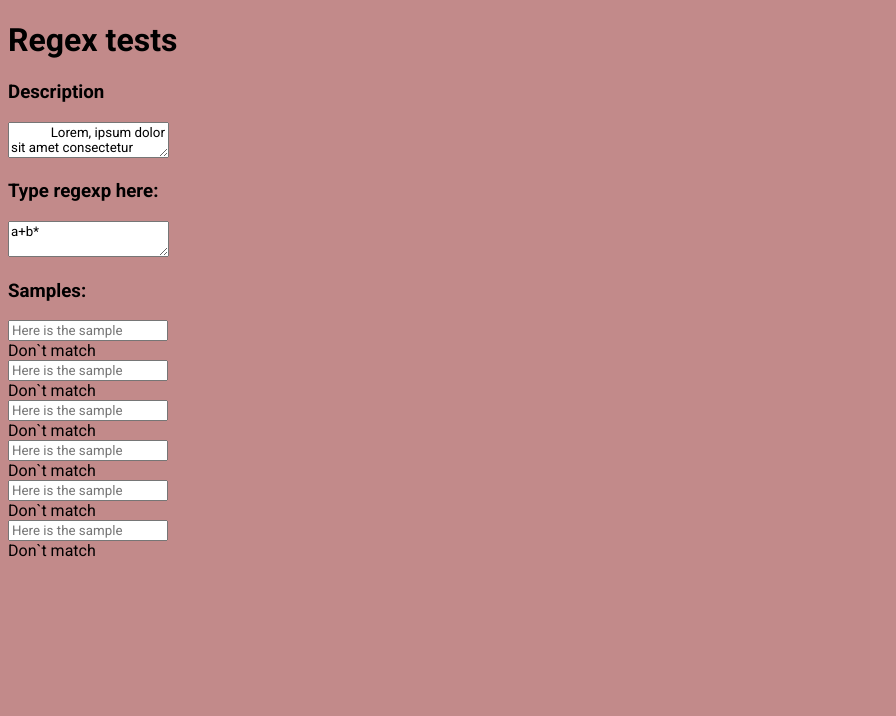
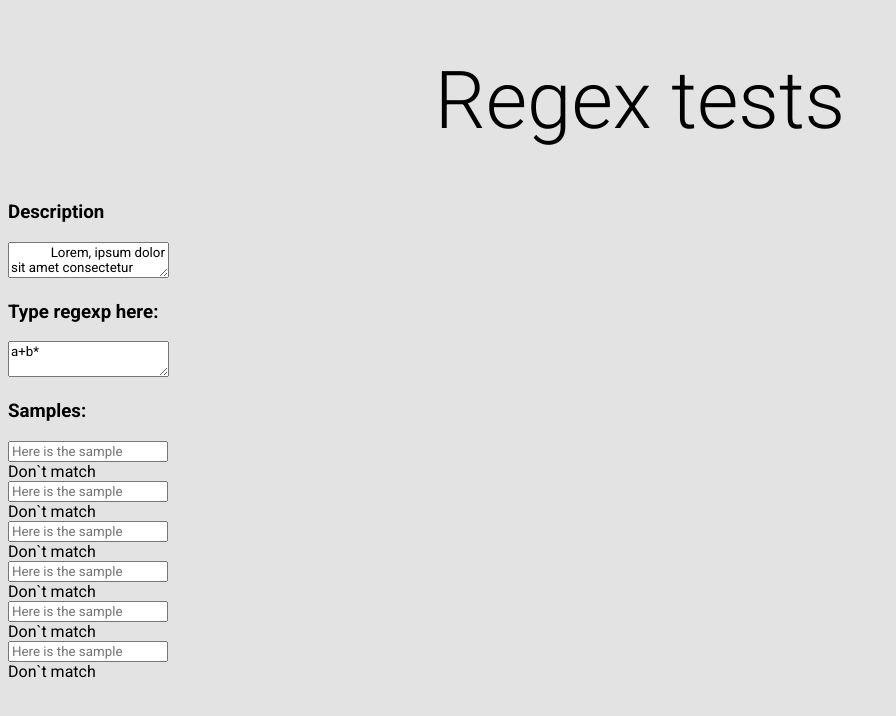
Before and after one commit to deeplymax/VSTU_web, a website: page client/index.html in a window 1280 px wide. Shown: the whole page, without its empty margins (0-896 px from the left). Drawn offline with Linux system fonts and the light colour scheme.

Commit message:
Added styles for h1

```diff
--- a/client/style.css
+++ b/client/style.css
@@ -1,10 +1,18 @@
-
 @import url('https://fonts.googleapis.com/css?family=Roboto:300,400,700&display=swap&subset=cyrillic');
+html {
+    font-size: 16px;
+}
 
 * {
     font-family: 'Roboto', sans-serif;
 }
 
 body {
-    background-color: rgb(194, 138, 138)
+    background-color: #e3e3e3
 }
+
+h1 {
+   font-size: 5rem;
+   font-weight: 300;
+   text-align: center;
+}
```
